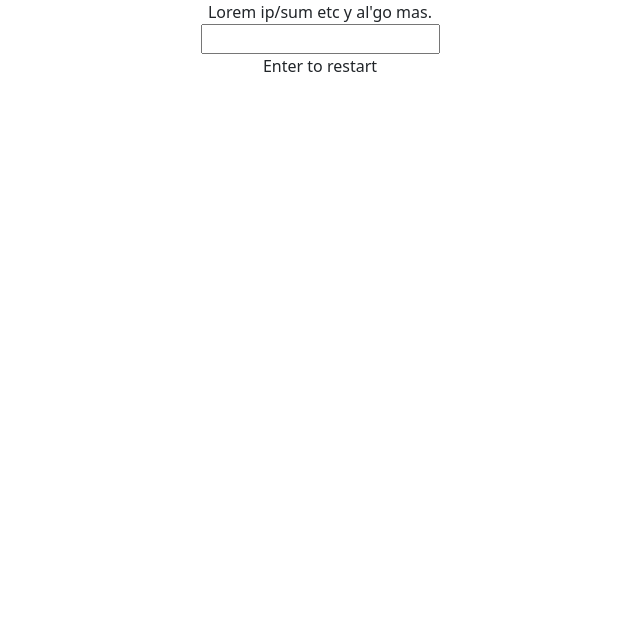
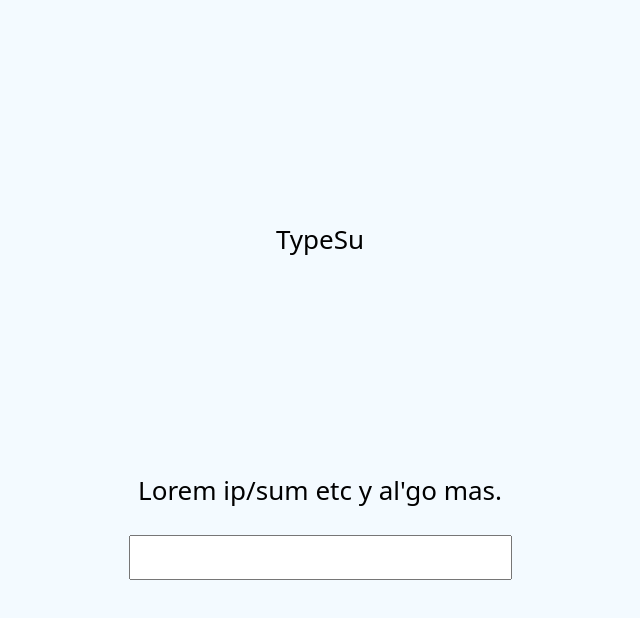
Before and after one commit to standardgalactic/TypeSu, a React (Create React App) app: page / in a window 1280 px wide. Shown: the top 618 px of the page, without its empty margins (320-960 px from the left). Built offline with nearby package versions, Linux system fonts and the light colour scheme.

Commit message:
added grids to structure things out alittle

```diff
--- a/src/components/Main/index.tsx
+++ b/src/components/Main/index.tsx
@@ -69,14 +69,18 @@ const Main: React.FC = () => {
     }
 
     return (
-        <>
-        <div className="d-flex justify-content-center">
+        <div className="App">
+            <header className="App-header">
+                <div className="parent">
+                    <div className="div1">TypeSu</div>
+                    <div className="div2"> </div>
+                    <div className="div3"> </div>
+                    <div className="div4">
                         <label id="text">
-                {/* Text Prints character by character */}
-                {
+                            {   /* Text Prints word by word */
                                 quote.words.map((word, index) => {
                                     return (<span id={word.word+index} key={word.word}>
-                            {
+                                        {   /* And character by character*/
                                             word.characters.map( (char, i) => {
                                                 return ( <span id={index+char.character+i} key={char.character}>{char.character}</span> )
                                             } )
@@ -85,15 +89,13 @@ const Main: React.FC = () => {
                                 })
                             }
                         </label>
-            <br />
                     </div>
-        <div className="d-flex justify-content-center">
+                    <div className="div5">
                         <input onKeyDown={(e) => handleOnClickDown(e)} id="typeing-input" />
                     </div>
-        <div className="d-flex justify-content-center">
-            <span>Enter to restart</span>
                 </div>
-        </>
+            </header>
+        </div>
     );
 };
 
--- a/src/components/Main/main.scss
+++ b/src/components/Main/main.scss
@@ -7,3 +7,39 @@
 .incorrect {
     background-color: #fc827f
 }
+
+.App {
+    text-align: center;
+}
+
+.App-header {
+    background-color: #f3faff;
+    min-height: 100vh;
+    display: flex;
+    flex-direction: column;
+    align-items: center;
+    justify-content: center;
+    font-size: calc(10px + 2vmin);
+    color: black;
+}
+
+.parent {
+    display: grid;
+    grid-template-columns: repeat(12, 1fr);
+    grid-template-rows: repeat(12, 1fr);
+    grid-column-gap: 0px;
+    grid-row-gap: 0px;
+}
+
+.div1 { grid-area: 3 / 5 / 4 / 9; }
+.div2 { grid-area: 3 / 2 / 4 / 3; }
+.div3 { grid-area: 3 / 10 / 4 / 12; }
+.div4 { grid-area: 8 / 4 / 10 / 10; }
+.div5 { grid-area: 10 / 5 / 11 / 9; }
+
+.div4 {
+    vertical-align: middle;
+    display: flex;
+    align-items: center;
+    justify-content: center;
+}
```
Lines whose indentation alone changed are shown as unchanged.
